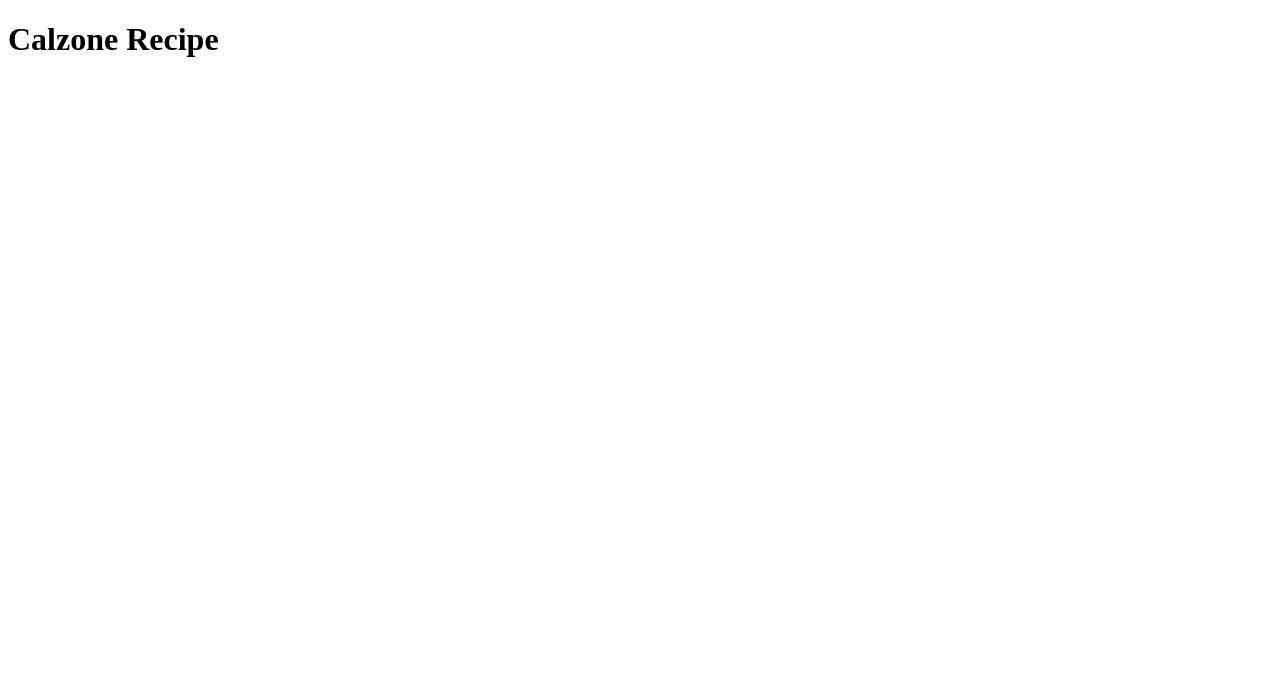
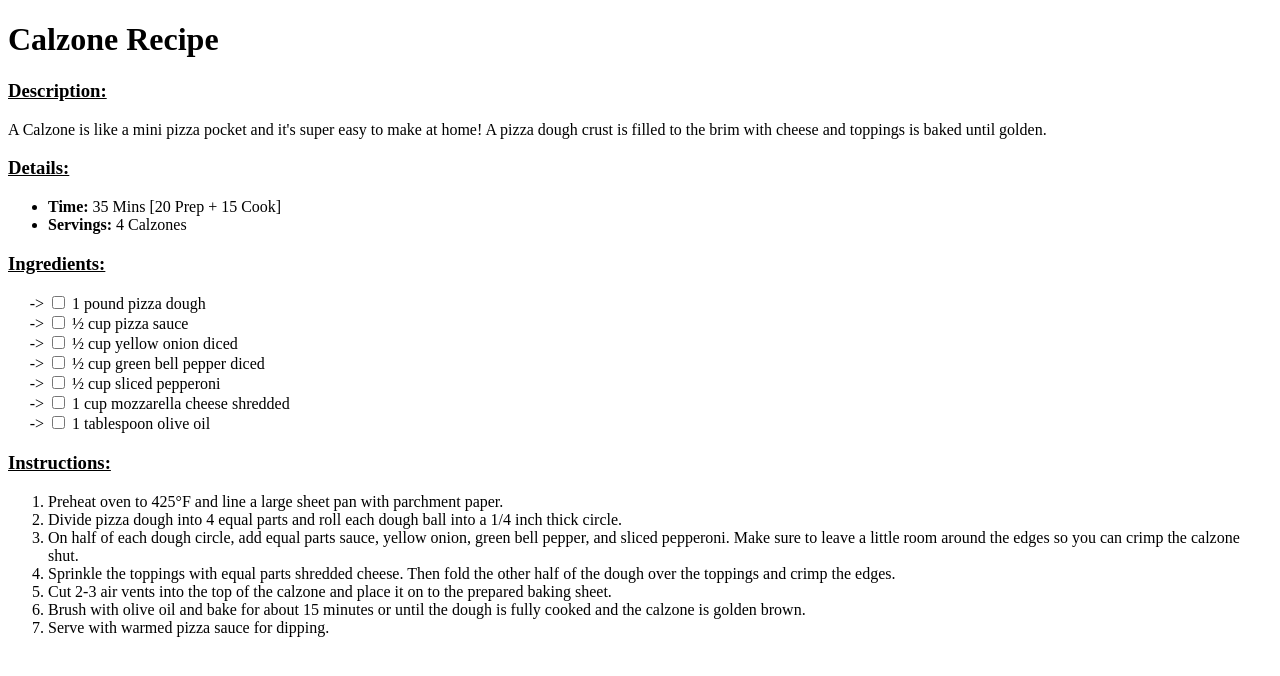
Before and after one commit to dcshah2002/odin-recipes, a plain HTML site: page recipes/calzone.html in a window 1280 px wide. Drawn offline with Linux system fonts and the light colour scheme.

Commit message:
Added Content for Calzone Recipe

```diff
--- a/recipes/calzone.html
+++ b/recipes/calzone.html
@@ -9,5 +9,88 @@
 
 <body>
   <h1>Calzone Recipe</h1>
+
+  <p>
+    <u>
+      <h3>Description:</h3>
+    </u>
+    <p>A Calzone is like a mini pizza pocket and it's super easy to make at home! A pizza dough crust is filled to the brim with cheese and toppings is baked until golden.</p>
+  </p>
+
+  <p>
+    <u>
+      <h3>Details:</h3>
+    </u>
+    <ul>
+      <li><b>Time:</b> 35 Mins [20 Prep + 15 Cook]</li>
+      <li><b>Servings:</b> 4 Calzones</li>
+    </ul>
+  </p>
+
+  <p>
+    <u>
+      <h3>Ingredients:</h3>
+    </u>
+    <ul style="list-style-type:'-> ';">
+      <li>
+        <input type="checkbox" id="ing1" name="ing1">
+        <label for="ing1">1 pound pizza dough</label><br>
+      </li>
+      <li>
+        <input type="checkbox" id="ing2" name="ing2">
+        <label for="ing2">½ cup pizza sauce</label><br>
+      </li>
+      <li>
+        <input type="checkbox" id="ing3" name="ing3">
+        <label for="ing3">½ cup yellow onion diced</label><br>
+      </li>
+      <li>
+        <input type="checkbox" id="ing4" name="ing4">
+        <label for="ing4">½ cup green bell pepper diced</label><br>
+      </li>
+      <li>
+        <input type="checkbox" id="ing5" name="ing5">
+        <label for="ing5">½ cup sliced pepperoni</label><br>
+      </li>
+      <li>
+        <input type="checkbox" id="ing6" name="ing6">
+        <label for="ing6">1 cup mozzarella cheese shredded</label><br>
+      </li>
+      <li>
+        <input type="checkbox" id="ing7" name="ing7">
+        <label for="ing7">1 tablespoon olive oil</label><br>
+      </li>
+    </ul>
+  </p>
+
+  <p>
+    <u>
+      <h3>Instructions:</h3>
+    </u>
+    <ol>
+      <li>
+        Preheat oven to 425°F and line a large sheet pan with parchment paper.
+      </li>
+      <li>
+        Divide pizza dough into 4 equal parts and roll each dough ball into a 1/4 inch thick circle.
+      </li>
+      <li>
+        On half of each dough circle, add equal parts sauce, yellow onion, green bell pepper, and sliced pepperoni. Make sure to leave a little room around the edges so you can crimp the calzone shut.
+      </li>
+      <li>
+        Sprinkle the toppings with equal parts shredded cheese. Then fold the other half of the dough over the toppings and crimp the edges.
+      </li>
+      <li>
+        Cut 2-3 air vents into the top of the calzone and place it on to the prepared baking sheet.
+      </li>
+      <li>
+        Brush with olive oil and bake for about 15 minutes or until the dough is fully cooked and the calzone is golden brown.
+      </li>
+      <li>
+        Serve with warmed pizza sauce for dipping.
+      </li>
+    </ol>
+  </p>
+
 </body>
 </html>
```
